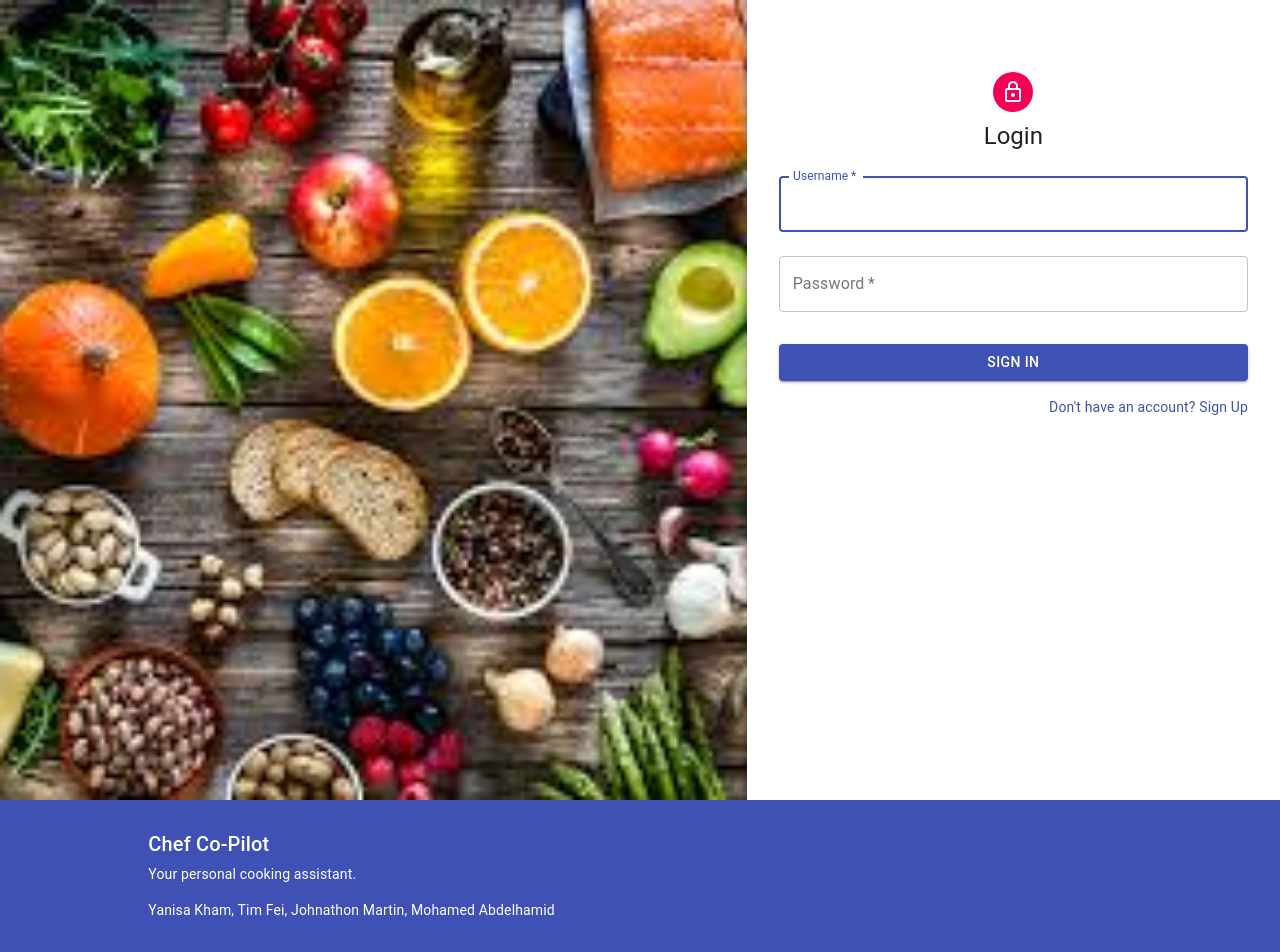
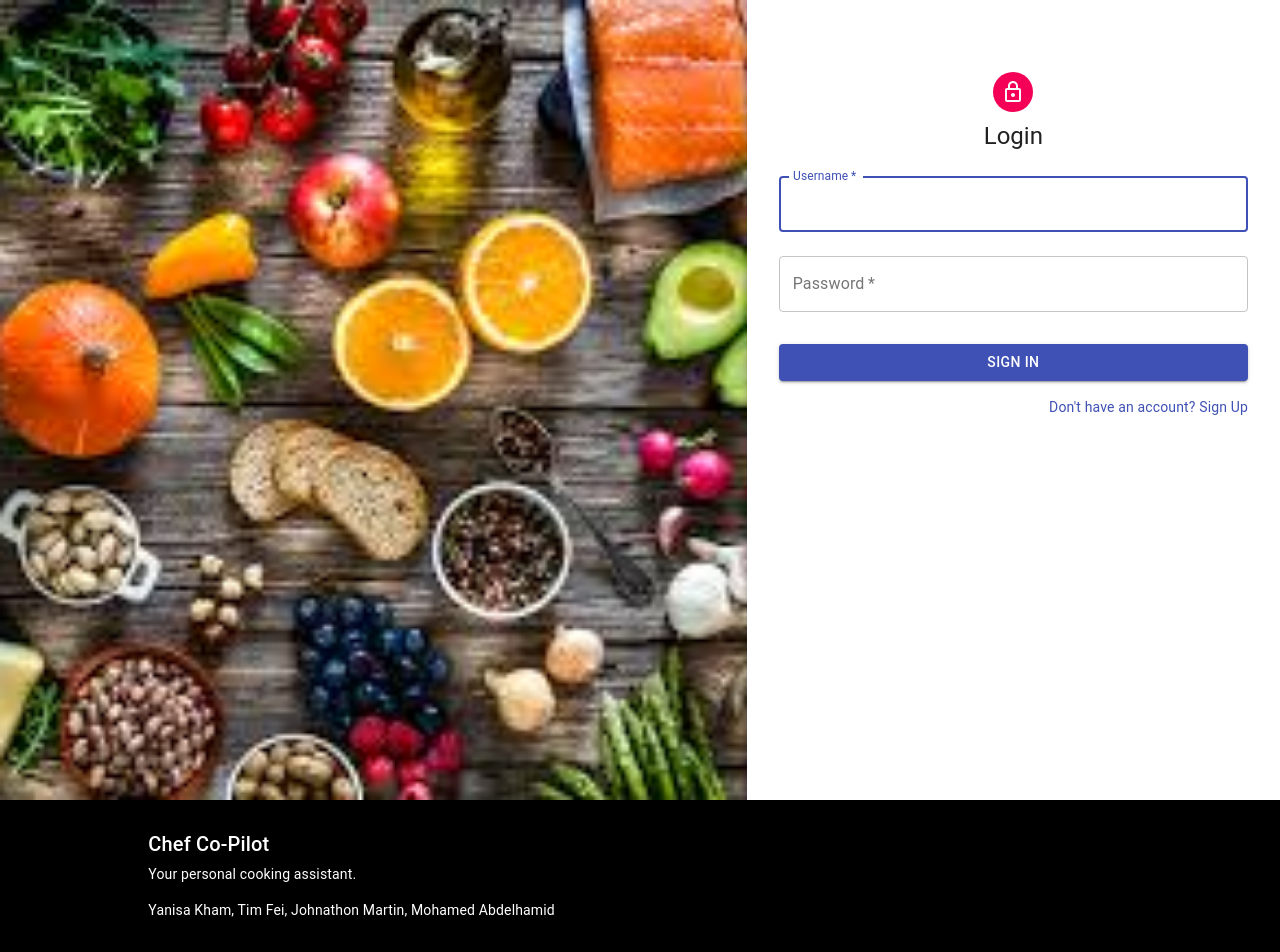
Before and after one commit to ECE444-2020Fall/project1-webapp-group6-importteamname-1, a React (Create React App) app: page /Login in a window 1280 px wide. Shown: the top 952 px of the page. Built offline with nearby package versions, Linux system fonts and the light colour scheme; no server answers.

Commit message:
Changed footer color to black

```diff
--- a/src/pages/Footer/footer.module.css
+++ b/src/pages/Footer/footer.module.css
@@ -1,5 +1,5 @@
 .footer {
-  background-color: #3f51b5;
+  background-color: black;
   padding-top: 2rem;
   padding-bottom: 4rem;
   min-height: 8rem;
```
